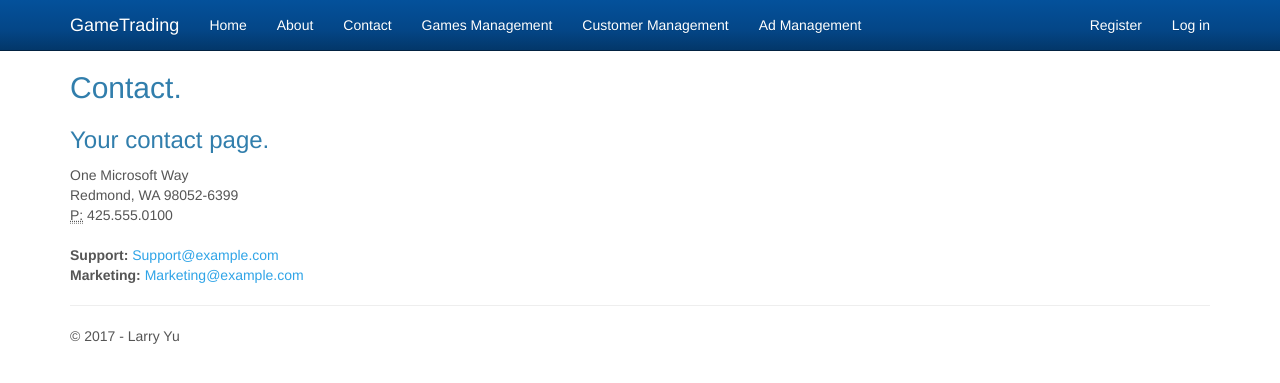
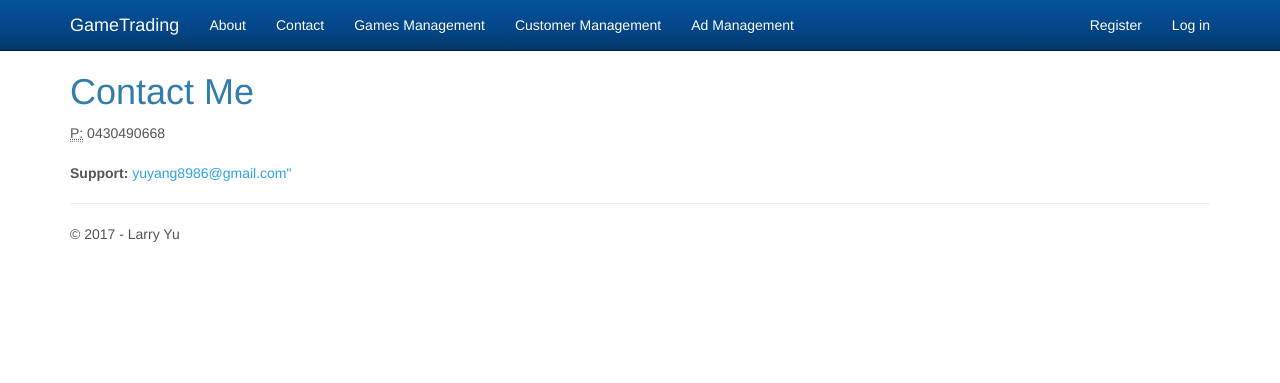
Before and after one commit to yuyang8986/GameTrading, an ASP.NET MVC app: page /Home/Contact in a window 1280 px wide. Shown: the top 383 px of the page. Run offline with ASP.NET Core 8 and stand-ins for ASP.NET MVC 5, Linux system fonts and the light colour scheme; the project's own start-up code is not run, and a stand-in starts its controllers and pages; some libraries are stand-ins or nearby versions.

Commit message:
added email creation

```diff
--- a/GameTrading/Controllers/CustomersController.cs
+++ b/GameTrading/Controllers/CustomersController.cs
@@ -62,7 +62,7 @@ namespace GameTrading.Controllers
         // more details see https://go.microsoft.com/fwlink/?LinkId=317598.
         [HttpPost]
         [ValidateAntiForgeryToken]
-        public ActionResult Create([Bind(Include = "CustomerID,CustomerName,Address,Contact")] Customer customer)
+        public ActionResult Create([Bind(Include = "CustomerID,CustomerName,Address,Contact, Email")] Customer customer)
         {
             if (ModelState.IsValid)
             {
@@ -94,7 +94,7 @@ namespace GameTrading.Controllers
         // more details see https://go.microsoft.com/fwlink/?LinkId=317598.
         [HttpPost]
         [ValidateAntiForgeryToken]
-        public ActionResult Edit([Bind(Include = "CustomerID,CustomerName,Address,Contact")] Customer customer)
+        public ActionResult Edit([Bind(Include = "CustomerID,CustomerName,Address,Contact, Email")] Customer customer)
         {
             if (ModelState.IsValid)
             {
--- a/GameTrading/Controllers/HomeController.cs
+++ b/GameTrading/Controllers/HomeController.cs
@@ -16,14 +16,11 @@ namespace GameTrading.Controllers
 
         public ActionResult About()
         {
-            ViewBag.Message = "Your application description page.";
-
-            return View();
+             return View();
         }
 
         public ActionResult Contact()
         {
-            ViewBag.Message = "Your contact page.";
 
 
             return View();
--- a/GameTrading/Models/Customer.cs
+++ b/GameTrading/Models/Customer.cs
@@ -17,6 +17,10 @@ namespace GameTrading.Models
         public string CustomerName { get; set; }
         public string Address { get; set; }
         public string Contact { get; set; }
+        [Display(Name = "Email address")]
+        [Required(ErrorMessage = "The email address is required")]
+        [EmailAddress(ErrorMessage = "Invalid Email Address")]
+        public string Email { get; set; }
         public virtual ICollection<Ad> ad { get; set; }
         public virtual ICollection<GamesData> games { get; set; }
 
--- a/GameTrading/Models/GamesInitializer.cs
+++ b/GameTrading/Models/GamesInitializer.cs
@@ -27,8 +27,8 @@ namespace GameTrading.Models
 
             var customerList = new List<Customer>
             {
-                new Customer { CustomerName = "Lulu", CustomerID = 1, Address = "24 Koorine St, Ermington", Contact = "0430490668"},
-                new Customer { CustomerName = "Yang", CustomerID = 2, Address = "2 Morton St, Parramatta" }
+                new Customer { CustomerName = "Lulu", CustomerID = 1, Address = "24 Koorine St, Ermington", Contact = "0430490668", Email = "yuyang8986@gmail.com"},
+                new Customer { CustomerName = "Yang", CustomerID = 2, Address = "2 Morton St, Parramatta", Email = "yuyang8986@gmail.com" }
 
             };
 
--- a/GameTrading/Views/Customers/Index.cshtml
+++ b/GameTrading/Views/Customers/Index.cshtml
@@ -28,6 +28,9 @@
         <th>
             @Html.DisplayNameFor(model => model.Contact)
         </th>
+        <th>
+            @Html.DisplayNameFor(model => model.Email)
+        </th>
 
     </tr>
 
@@ -44,6 +47,9 @@
                 @Html.DisplayFor(modelItem => item.Contact)
             </td>
             <td>
+                @Html.DisplayFor(modelItem => item.Email)
+            </td>
+            <td>
                 @Html.ActionLink("Edit", "Edit", new { id = item.CustomerID }) |
                 @Html.ActionLink("Details", "Details", new { id = item.CustomerID }) |
                 @Html.ActionLink("Delete", "Delete", new { id = item.CustomerID })
--- a/GameTrading/Views/Home/About.cshtml
+++ b/GameTrading/Views/Home/About.cshtml
@@ -1,7 +1,7 @@
 @{
     ViewBag.Title = "About";
 }
-<h2>@ViewBag.Title.</h2>
-<h3>@ViewBag.Message</h3>
 
-<p>Use this area to provide additional information.</p>
+
+<h2>About GameTrading</h2>
+<h5>GameTrading is a website which provides a platform for all kinds of game players to buy, sell, and swap their games with other.</h5>
--- a/GameTrading/Views/Home/Contact.cshtml
+++ b/GameTrading/Views/Home/Contact.cshtml
@@ -1,17 +1,13 @@
 @{
     ViewBag.Title = "Contact";
 }
-<h2>@ViewBag.Title.</h2>
-<h3>@ViewBag.Message</h3>
 
+<h1>Contact Me</h1>
 <address>
-    One Microsoft Way<br />
-    Redmond, WA 98052-6399<br />
     <abbr title="Phone">P:</abbr>
-    425.555.0100
+    0430490668
 </address>
 
 <address>
-    <strong>Support:</strong>   <a href="mailto:Support@example.com">Support@example.com</a><br />
-    <strong>Marketing:</strong> <a href="mailto:Marketing@example.com">Marketing@example.com</a>
-</address>
+    <strong>Support:</strong>   <a href="mailto:yuyang8986@gmail.com">yuyang8986@gmail.com"</a><br />
+  </address>
--- a/GameTrading/Views/Home/Index.cshtml
+++ b/GameTrading/Views/Home/Index.cshtml
@@ -3,5 +3,6 @@
 }
 
 <div class="jumbotron">
-    <h1>GameTrading.com</h1>
+    <h1>Welcome to GameTrading!</h1>
+    <img src="~/images/profile/welcome.jpg" width="900", height="600">
 </div>
--- a/GameTrading/Views/Shared/Error.cshtml
+++ b/GameTrading/Views/Shared/Error.cshtml
@@ -8,5 +8,3 @@
 <h2 class="text-danger">Sorry, we can not find your page.</h2>
 
 @Model.Exception.Message
-<h1 class="text-danger">Sorry</h1>
-<h1 class="text-danger">An error occurred!</h1>
--- a/GameTrading/Views/Shared/_Layout.cshtml
+++ b/GameTrading/Views/Shared/_Layout.cshtml
@@ -22,7 +22,7 @@
             <div class="navbar-collapse collapse">
                 <ul class="nav navbar-nav">
                                 @*(Display Name, Action Method, Controller name)*@
-                    <li>@Html.ActionLink("Home", "Index", "Home")</li>
+
                     <li>@Html.ActionLink("About", "About", "Home")</li>
                     <li>@Html.ActionLink("Contact", "Contact", "Home")</li>
                     <li>@Html.ActionLink("Games Management", "Index", "GamesData")</li>
```
Also changed, not shown: GameTrading/Views/Ads/Edit.cshtml (+1 -7 lines), GameTrading/Views/Customers/Create.cshtml (+8 -0 lines), GameTrading/Views/Customers/Details.cshtml (+8 -0 lines), GameTrading/Views/Customers/Edit.cshtml (+8 -0 lines), GameTrading/GameTrading.csproj, GameTrading/images/profile/welcome.jpg (added).
